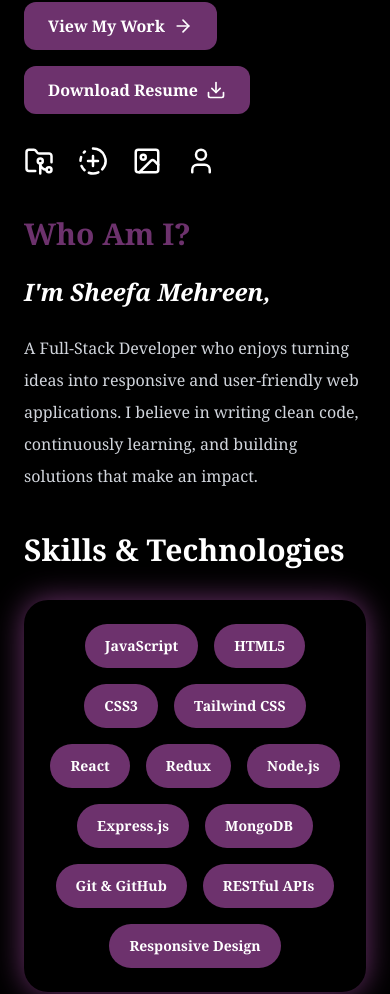
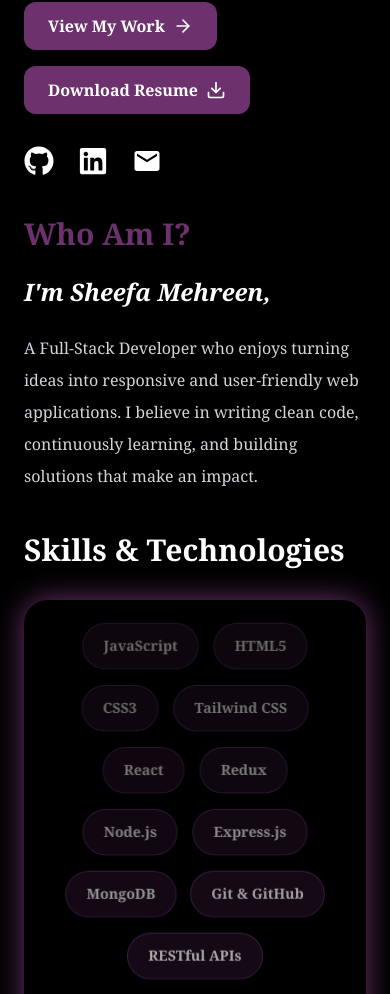
Before and after one commit to shifa-m/Portfolio, a React app in the folder portfolio/: page / in a window 390 px wide. Shown: the part 1003-1997 px from the top of the page. Built offline with nearby package versions, Linux system fonts and the light colour scheme; the HTML template or start-up script is replaced by a standard one.

Commit message:
animation

```diff
--- a/portfolio/package.json
+++ b/portfolio/package.json
@@ -11,9 +11,11 @@
   },
   "dependencies": {
     "@tailwindcss/vite": "^4.3.2",
+    "framer-motion": "^12.42.2",
     "lucide-react": "^1.24.0",
     "react": "^19.2.7",
     "react-dom": "^19.2.7",
+    "react-icons": "^5.7.0",
     "react-router-dom": "^7.18.1",
     "react-scroll": "^1.9.3",
     "tailwindcss": "^4.3.2"
--- a/portfolio/src/App.jsx
+++ b/portfolio/src/App.jsx
@@ -11,7 +11,7 @@ import Experience from './components/Experience/Experience.jsx'
 
 const App = () => {
   return (
-    <div className='overflow-hidden'>
+    <div className='overflow-hidden cursor-pointer'>
 
       <div>
       <Element name="home"><Header/></Element>
--- a/portfolio/src/components/About/About.jsx
+++ b/portfolio/src/components/About/About.jsx
@@ -3,9 +3,9 @@ import Skills from '../Skills/Skills'
 
 const About = () => {
   return (
-    <div className="w-full mt-10 px-6 md:px-10 lg:px-20 font-serif">
+    <div className="min-h-screen w-full mt-10 px-6 md:px-10 lg:px-20 font-serif">
 
-      <div className="flex flex-col lg:flex-row items-center gap-10">
+      <div className="flex flex-col lg:flex-row items-center gap-10 lg:mt-25 md:mt-17">
 
 
         <div className="w-full lg:w-1/2 text-white">
@@ -36,7 +36,7 @@ const About = () => {
 
       <div className="grid grid-cols-1 md:grid-cols-2 lg:grid-cols-4 gap-8 mt-16">
 
-        <div className="shadow-[0_0_30px_#6D326D] rounded-2xl text-white p-6 min-h-[220px]">
+        <div className="shadow-[0_0_30px_#6D326D] rounded-2xl text-white p-6 min-h-[220px] transform-transition duration-300 cursor-pointer hover:scale-95">
           <h1 className="text-3xl text-[#6D326D] font-bold">1+</h1>
           <h2 className="text-xl font-bold mt-2">Year Learning</h2>
           <p className="mt-2">
@@ -44,7 +44,7 @@ const About = () => {
           </p>
         </div>
 
-        <div className="shadow-[0_0_30px_#6D326D] rounded-2xl text-white p-6 min-h-[220px]">
+        <div className="shadow-[0_0_30px_#6D326D] rounded-2xl text-white p-6 min-h-[220px] transform-transition duration-300 cursor-pointer hover:scale-95">
           <h1 className="text-3xl text-[#6D326D] font-bold">10+</h1>
           <h2 className="text-xl font-bold mt-2">Websites</h2>
           <p className="mt-2">
@@ -52,7 +52,7 @@ const About = () => {
           </p>
         </div>
 
-        <div className="shadow-[0_0_30px_#6D326D] rounded-2xl text-white p-6 min-h-[220px]">
+        <div className="shadow-[0_0_30px_#6D326D] rounded-2xl text-white p-6 min-h-[220px] transform-transition duration-300 cursor-pointer hover:scale-95">
           <h1 className="text-3xl text-[#6D326D] font-bold">3+</h1>
           <h2 className="text-xl font-bold mt-2">
             Internships & Volunteering
@@ -62,7 +62,7 @@ const About = () => {
           </p>
         </div>
 
-        <div className="shadow-[0_0_30px_#6D326D] rounded-2xl text-white p-6 min-h-[220px]">
+        <div className="shadow-[0_0_30px_#6D326D] rounded-2xl text-white p-6 min-h-[220px] transform-transition duration-300 cursor-pointer hover:scale-95">
           <h1 className="text-3xl text-[#6D326D] font-bold">100%</h1>
           <h2 className="text-xl font-bold mt-2">Dedication</h2>
           <p className="mt-2">
--- a/portfolio/src/components/Card/RightCard.jsx
+++ b/portfolio/src/components/Card/RightCard.jsx
@@ -1,15 +1,10 @@
 import React from 'react'
-import {
-  ArrowRight,
-  Download,
-  User,
-  Image,
-  CircleFadingPlus,
-  FolderGit2,
-} from 'lucide-react';
-
+import { ArrowRight,Download} from 'lucide-react';
+import { FaLinkedin ,FaGithub} from "react-icons/fa";
+import { MdEmail } from "react-icons/md";
 import Profile from "../../assets/images/profile.png";
 import Resume from "../../assets/resume/resumeMERN.pdf";
+import {easeInOut, motion} from "framer-motion"
 
 const RightCard = () => {
 
@@ -20,48 +15,56 @@ const RightCard = () => {
     document.body.appendChild(link);
     link.click();
     document.body.removeChild(link);
-  };
+  }
 
-  const handleGithub = () => {
-    window.open("https://github.com/shifa-m", "_blank");
-  };
 
-  const handleInsta = () => {
-    window.open("https://www.instagram.com/_hushed.s/", "_blank");
-  };
-
-  const handleEmail = () => {
+  const handleMessage=()=>{
     window.open(
       "https://mail.google.com/mail/?view=cm&fs=1&to=shifamahreen786@gmail.com",
       "_blank"
-    );
-  };
+    )
+  }
+
+
+  const handleLinkedin=()=>{
+    window.open(
+      "https://www.linkedin.com/in/sheefa-mehreen-3634a1278/",
+      "_blank"
+    )
+  }
+
+  const handleGithub=()=>{
+    window.open(
+      "https://github.com/shifa-m",
+      "_blank"
+    )
+  }
 
   return (
 
-    <div className="flex flex-col-reverse lg:flex-row items-center w-full px-6 md:px-10 lg:px-16">
+    <div className="flex flex-col-reverse lg:flex-row items-center w-full px-6 md:px-10 lg:px-16 lg:mt-20">
 
       {/* Left Section */}
 
       <div className="w-full lg:w-1/2 mt-10 lg:mt-20">
 
-        <span className="inline-block rounded-full border border-[#6D326D] bg-[#6D326D]/20 px-6 py-2 text-sm font-semibold tracking-wide text-[#d98dd9]">
+        <span className="inline-block rounded-full border border-[#6D326D] bg-[#6D326D]/20 px-6 py-2 text-sm font-semibold tracking-wide text-[#d98dd9] cursor-pointer transition-transform duration-300 hover:scale-105">
           FULL-STACK DEVELOPER
         </span>
 
-        <h1 className="text-3xl md:text-4xl lg:text-5xl mt-6 text-white">
+        <h1 className="text-3xl md:text-4xl lg:text-5xl mt-6 text-white cursor-pointer">
           Hi, I'm
         </h1>
 
-        <h1 className="text-3xl md:text-4xl lg:text-5xl mt-4 text-[#6D326D] italic font-bold">
+        <h1 className="text-3xl md:text-4xl lg:text-5xl mt-4 text-[#6D326D] italic font-bold cursor-pointer transition-transform duration-300 hover:scale-105">
           Sheefa Mehreen
         </h1>
 
-        <h1 className="text-3xl md:text-4xl lg:text-5xl mt-4 text-white">
+        <h1 className="text-3xl md:text-4xl lg:text-5xl mt-4 text-white cursor-pointer">
           Full-Stack MERN Developer
         </h1>
 
-        <p className="text-lg md:text-xl lg:text-2xl mt-6 text-gray-300 leading-relaxed">
+        <p className="text-lg md:text-xl lg:text-2xl mt-6 text-gray-300 leading-relaxed cursor-pointer">
           I build scalable, responsive and user-friendly web applications
           that solve real-world problems.
         </p>
@@ -71,7 +74,7 @@ const RightCard = () => {
         <div className="flex flex-wrap gap-4 mt-10">
 
           <button
-            className="flex items-center gap-2 bg-[#6D326D] px-6 py-3 rounded-xl font-semibold hover:bg-[#814381] transition"
+            className="flex items-center gap-2 bg-[#6D326D] px-6 py-3 rounded-xl font-semibold hover:bg-[white] hover:text-[#814381] transition-transform duration-150 hover:scale-105 cursor-pointer"
           >
             View My Work
             <ArrowRight size={20} />
@@ -79,38 +82,32 @@ const RightCard = () => {
 
           <button
             onClick={handleResumeDownload}
-            className="flex items-center gap-2 bg-[#6D326D] px-6 py-3 rounded-xl font-semibold hover:bg-[#814381] transition"
+            className="flex items-center gap-2 bg-[#6D326D] px-6 py-3 rounded-xl font-semibold hover:bg-[white] hover:text-[#814381] transition-transform duration-150 hover:scale-105 cursor-pointer"
           >
             Download Resume
             <Download size={20} />
           </button>
 
         </div>
+        <div className="flex gap-6 lg:gap-15 md:gap-10 mt-8">
 
-        {/* Icons */}
-
-        <div className="flex gap-6 mt-8">
-
-          <FolderGit2
+          <FaGithub
             onClick={handleGithub}
-            className="cursor-pointer hover:text-[#6D326D] transition"
+            className="cursor-pointer hover:text-[#6D326D] transition-transform duration-300 hover:scale-95"
             size={30}
           />
 
-          <CircleFadingPlus
-            onClick={handleInsta}
-            className="cursor-pointer hover:text-[#6D326D] transition"
+
+
+          <FaLinkedin
+          onClick={handleLinkedin}
+            className="cursor-pointer hover:text-[#6D326D] transition-transform duration-300 hover:scale-95"
             size={30}
           />
 
-          <Image
-            className="cursor-pointer hover:text-[#6D326D] transition"
-            size={30}
-          />
-
-          <User
-            onClick={handleEmail}
-            className="cursor-pointer hover:text-[#6D326D] transition"
+          <MdEmail
+            onClick={handleMessage}
+            className="cursor-pointer hover:text-[#6D326D] transition-transform duration-300 hover:scale-95"
             size={30}
           />
 
@@ -125,7 +122,7 @@ const RightCard = () => {
         <img
           src={Profile}
           alt="Sheefa Mehreen"
-          className="w-full max-w-[420px] lg:max-w-[500px] object-contain drop-shadow-[0_0_50px_rgba(109,50,109,0.45)] hover:scale-105 transition-all duration-500"
+          className="w-full max-w-[400px] lg:max-w-[450px] object-contain drop-shadow-[0_0_50px_rgba(109,50,109,0.45)] hover:scale-105 transition-all duration-500"
         />
 
       </div>
@@ -133,6 +130,7 @@ const RightCard = () => {
     </div>
 
   );
-};
+}
+
 
 export default RightCard;
--- a/portfolio/src/components/Skills/Skills.jsx
+++ b/portfolio/src/components/Skills/Skills.jsx
@@ -1,4 +1,5 @@
 import React from 'react'
+import { easeInOut, motion } from "framer-motion"
 
 const Skills = () => {
 
@@ -29,19 +30,43 @@ const Skills = () => {
         <div className="flex flex-wrap gap-4 justify-center">
 
           {skills.map((skill, index) => (
-            <div
+            <motion.div
+              initial={{
+                opacity: 0
+              }}
+              animate={{
+                opacity: 1.1,
+                scale: [1, 1.03, 1],
+                y: [0, -2, 0]
+              }}
+              transition={{
+                duration: 2.8,
+                repeat: Infinity,
+                repeatType: "mirror",
+                ease: "easeInOut",
+                delay: index * 0.15
+              }}
+              whileHover={{
+                scale: 1.08,
+                y: -8,
+                boxShadow: "0 0 35px rgba(109,50,109,.8)"
+              }}
               key={index}
-              className="bg-[#6D326D] text-white
+              className=" text-white
+             bg-[#6D326D]/30
+backdrop-blur-md
+border
+border-purple-400/30
               px-5 py-3
               rounded-full
               font-semibold
               text-sm md:text-base
-              hover:scale-105
+              cursor-pointer
               transition-all
               duration-300"
             >
               {skill}
-            </div>
+            </motion.div>
           ))}
 
         </div>
--- a/portfolio/src/components/UI/Page4.jsx
+++ b/portfolio/src/components/UI/Page4.jsx
@@ -2,40 +2,23 @@ import React from 'react'
 import Email from '../contact/Email.jsx'
 import { ChevronRight } from 'lucide-react';
 
+
 const Page4 = () => {
 
-  const handleMessage = () => {
+  const handleMessage=()=>{
     window.open(
       "https://mail.google.com/mail/?view=cm&fs=1&to=shifamahreen786@gmail.com",
       "_blank"
     )
   }
 
-  const handleLinkedin=()=>{
-    window.open(
-      "",
-      "_blank"
-    )
-  }
-
-  const handleGithub=()=>{
-    window.open(
-      "",
-      "_blank"
-    )
-  }
 
   return (
     <div className="w-full bg-black text-white flex justify-center items-center px-6 py-16">
-
       <div className="w-full max-w-7xl flex flex-col lg:flex-row rounded-4xl bg-black shadow-[0_0_30px_#6D326D] overflow-hidden">
-
-
         <div className="w-full lg:w-1/2">
           <Email />
         </div>
-
-
         <div className="w-full lg:w-1/2 px-8 md:px-12 lg:px-16 py-10">
 
           <input
--- a/portfolio/src/components/contact/Email.jsx
+++ b/portfolio/src/components/contact/Email.jsx
@@ -1,5 +1,7 @@
 import React from 'react'
 import { ArrowUpRight } from 'lucide-react';
+import { FaLinkedin ,FaGithub } from "react-icons/fa";
+import { MdEmail } from "react-icons/md";
 
 const Email = () => {
 
@@ -9,6 +11,23 @@ const Email = () => {
       "_blank"
     )
   }
+
+
+  const handleLinkedin=()=>{
+    window.open(
+      "https://www.linkedin.com/in/sheefa-mehreen-3634a1278/",
+      "_blank"
+    )
+  }
+
+  const handleGithub=()=>{
+    window.open(
+      "https://github.com/shifa-m",
+      "_blank"
+    )
+  }
+
+
   return (
     <div>
 
@@ -17,6 +36,15 @@ const Email = () => {
                       <h1 className='text-6xl mt-5'>Let's Build </h1>
                       <h1 className='text-8xl text-[#6D326D]'>Something Great .</h1>
                       <h1 className='text-xl mt-10 flex mr-2'>shifamahreen786@gmail.com <div className='h-8 w-8 bg-[#6D326D] rounded-full ml-2 pl-1 pt-1'><ArrowUpRight  onClick={handleMessage}/></div></h1>
+                      <div className='flex gap-10 mt-5'>
+                        <FaLinkedin  onClick={handleLinkedin} size={25}
+                         className="cursor-pointer hover:text-[#6D326D] transition"/>
+                      <FaGithub onClick={handleGithub} size={25}
+                       className="cursor-pointer hover:text-[#6D326D] transition"/>
+                      < MdEmail onClick={handleMessage} size={27}
+                       className="cursor-pointer hover:text-[#6D326D] transition"/>
+                      </div>
+
                     </div>
                     </div>
 
```
Also changed, not shown: portfolio/src/components/Navbar/header.jsx (+11 -12 lines), portfolio/src/components/Projects/Projects.jsx (+14 -9 lines), 1 other file (tests, documents, lock files or other folders).
